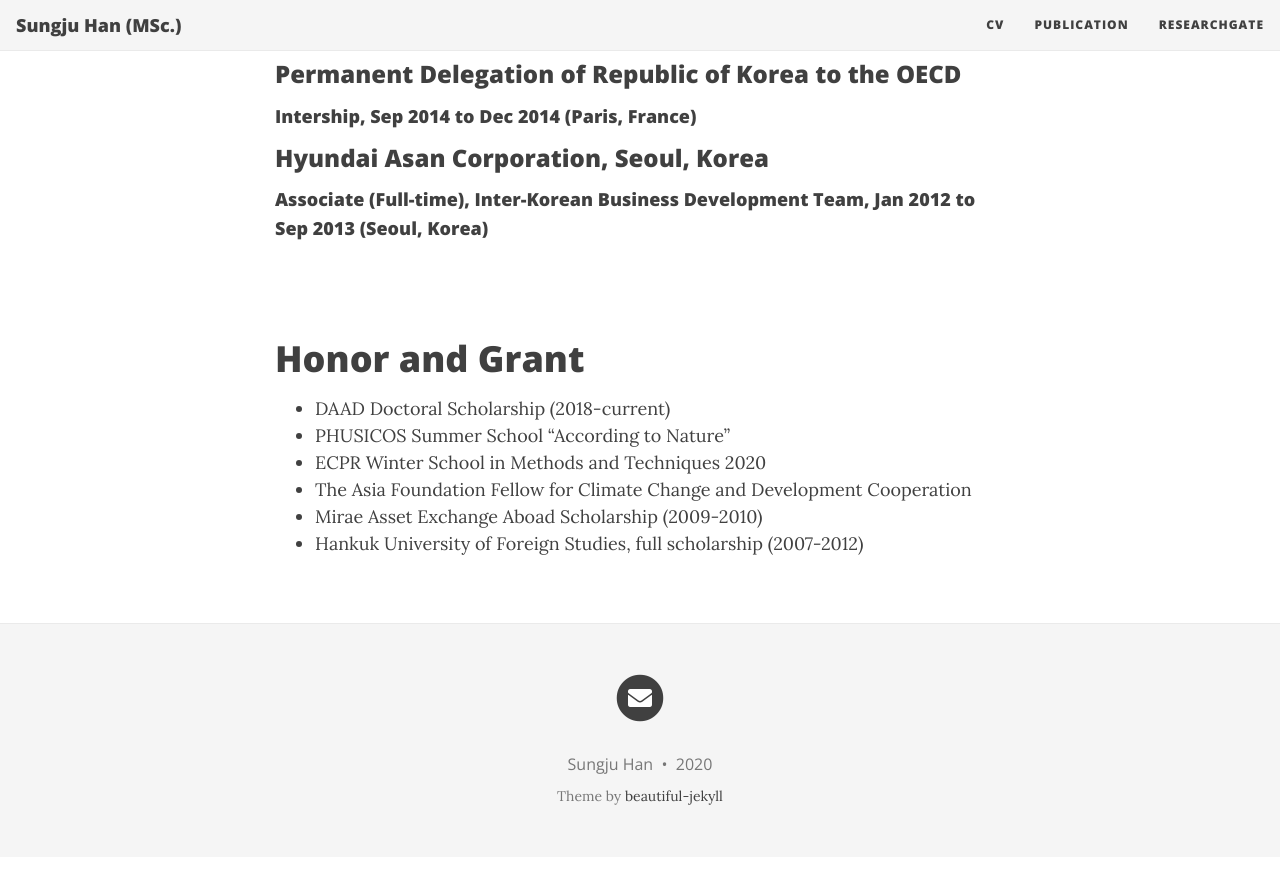
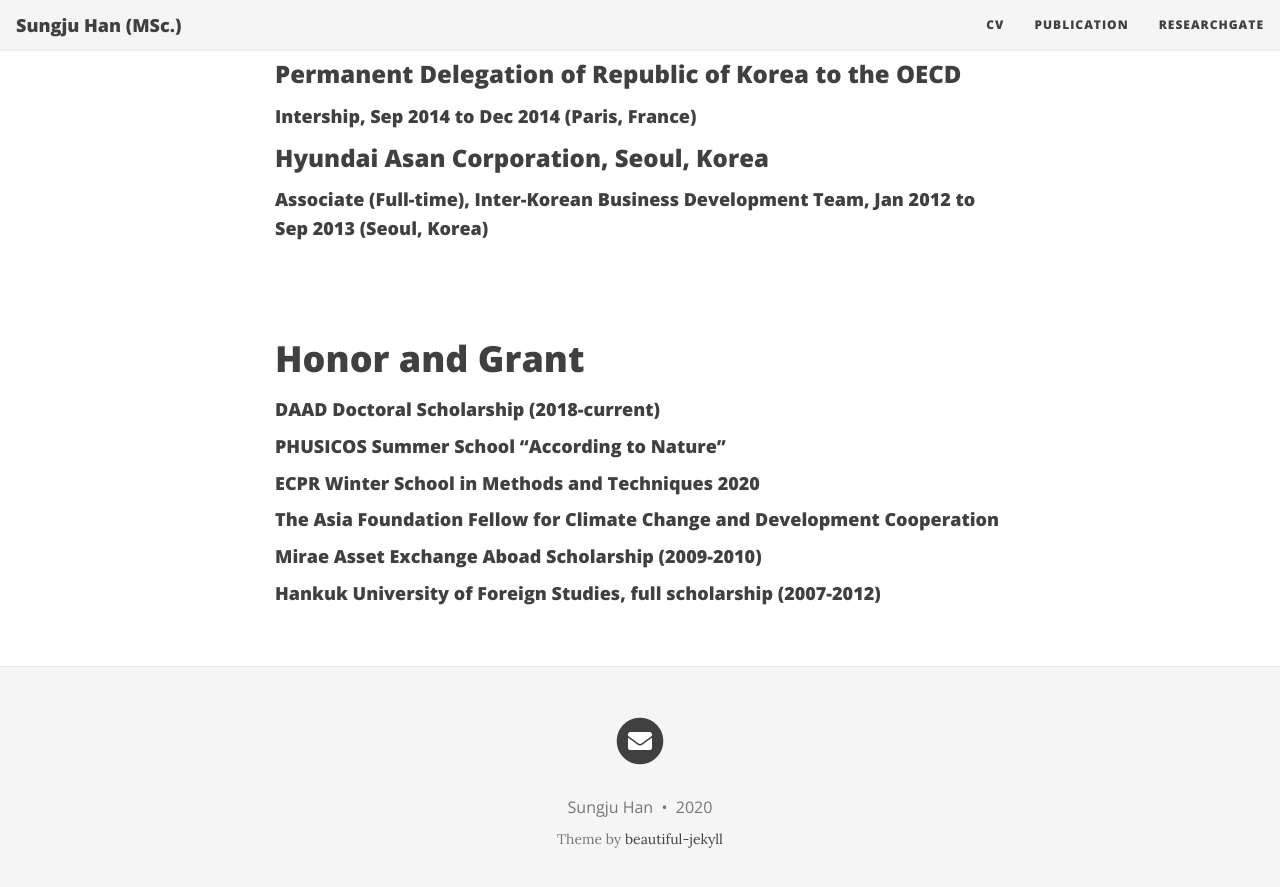
Before and after one commit to sungju-han/sungju-han.github.io, a Jekyll site: the page built from CV.md, in a window 1280 px wide and 900 px high, scrolled down 1480 px. Shown: the top 887 px of the window. Built offline with Jekyll 4.4.1, drawn with Linux system fonts in a browser that asks for light colours; nearby versions of some CDN libraries; before the commit the page ends 2337 px from its top, so only the background shows below that.

Commit message:
Update CV.md

```diff
--- a/CV.md
+++ b/CV.md
@@ -45,9 +45,9 @@ title: About me
 <br/>
 
 # Honor and Grant
-* DAAD Doctoral Scholarship (2018-current)
-* PHUSICOS Summer School "According to Nature"
-* ECPR Winter School in Methods and Techniques 2020
-* The Asia Foundation Fellow for Climate Change and Development Cooperation
-* Mirae Asset Exchange Aboad Scholarship (2009-2010)
-* Hankuk University of Foreign Studies, full scholarship (2007-2012)
+#### DAAD Doctoral Scholarship (2018-current)
+#### PHUSICOS Summer School "According to Nature"
+#### ECPR Winter School in Methods and Techniques 2020
+#### The Asia Foundation Fellow for Climate Change and Development Cooperation
+#### Mirae Asset Exchange Aboad Scholarship (2009-2010)
+#### Hankuk University of Foreign Studies, full scholarship (2007-2012)
```
